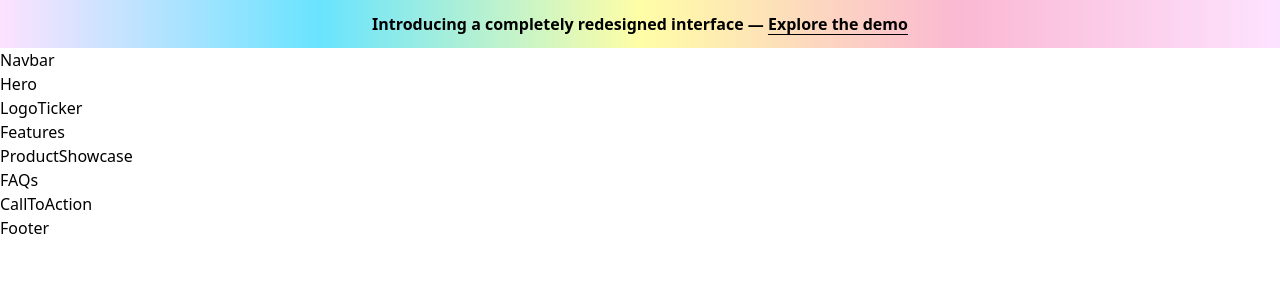
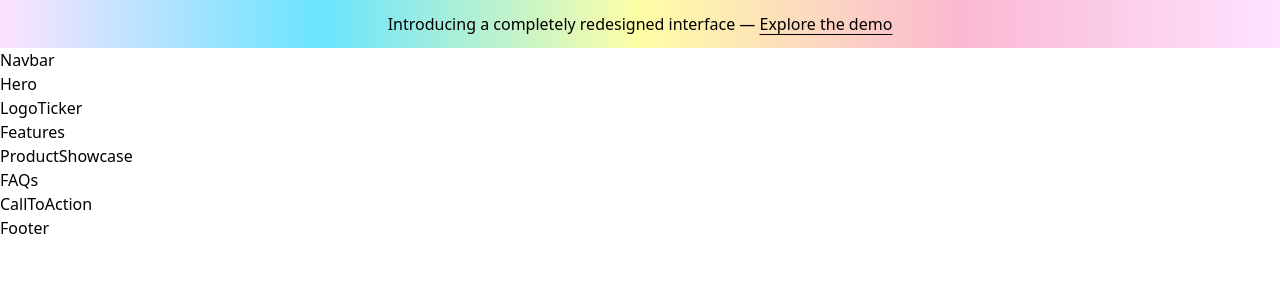
Before and after one commit to virendrapatil24/onetask, a Next.js app: page / in a window 1280 px wide. Shown: the top 300 px of the page. Built offline with nearby package versions, Linux system fonts and the light colour scheme.

Commit message:
fixs banner component

```diff
--- a/src/components/Banner.tsx
+++ b/src/components/Banner.tsx
@@ -4,7 +4,7 @@ const Banner = () => {
   return (
     <div className="py-3 text-center bg-[linear-gradient(to_right,rgba(252,_214,_255,_0.7),rgba(41,_216,_255,_0.7),rgba(255,_253,_128,_0.7),rgba(248,_154,_192,_0.7),rgba(252,_214,_255,_0.7))]">
       <div className="container">
-        <p className="font-semibold">
+        <p className="font-medium">
           <span className="hidden sm:inline">
             Introducing a completely redesigned interface —{" "}
           </span>
```
